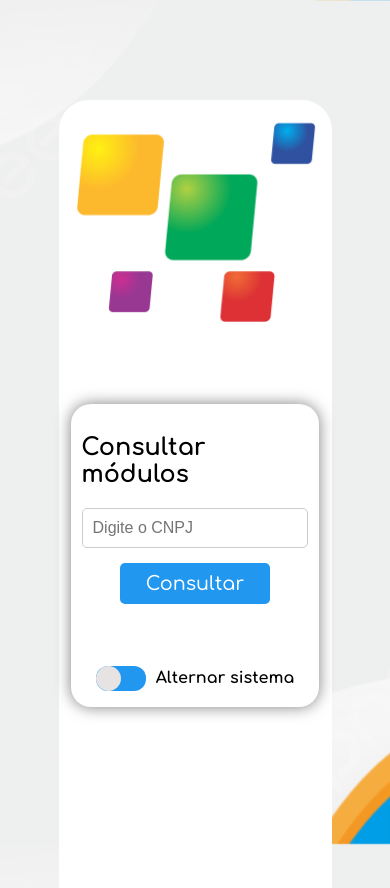
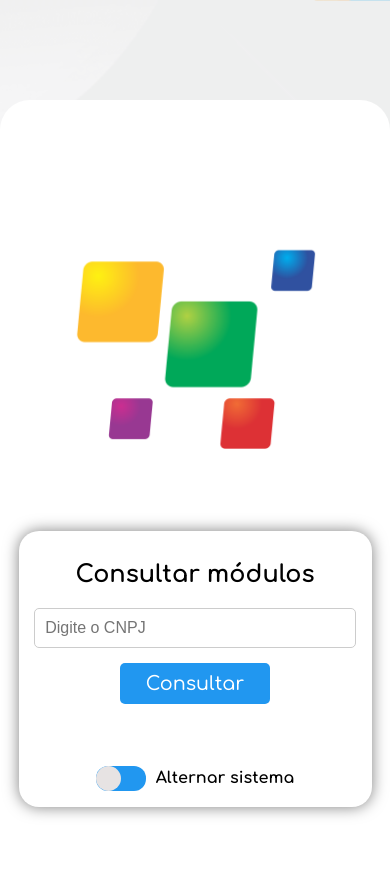
Before and after one commit to Gutilokossj/ConsultaBKP, a website: page docs/index.html in a window 390 px wide. Shown: the top 888 px of the page. Drawn offline with Linux system fonts and the light colour scheme.

Commit message:
Ajuste responsividade tela

```diff
--- a/docs/style.css
+++ b/docs/style.css
@@ -6,6 +6,8 @@ body {
     display: flex;
     flex-direction: column;
     justify-content: center; /* Centraliza verticalmente os elementos */
+    align-items: center;
+    min-height: 100vh;
     background-image: url('assets/ImagemBackground/teste.jpg');
     background-size: cover; /* A imagem cobre toda a tela */
     background-position: center; /* Centraliza a imagem */
@@ -19,11 +21,12 @@ body {
     display: flex;
     gap: 3%;
     align-items: center;
+    justify-content: center;
     margin: 0 auto;
-    margin-top: 200px;
     border-radius: 30px;
-    max-width: 70%;
-    width: 700px;
+    max-width: 600px;
+    min-width: 300px;
+    width: 100%;
     padding: 4% 3% 3% 5%;
     box-sizing: border-box;
     box-shadow: 0 0 15px rgba(0, 0, 0, 0.5);
```
